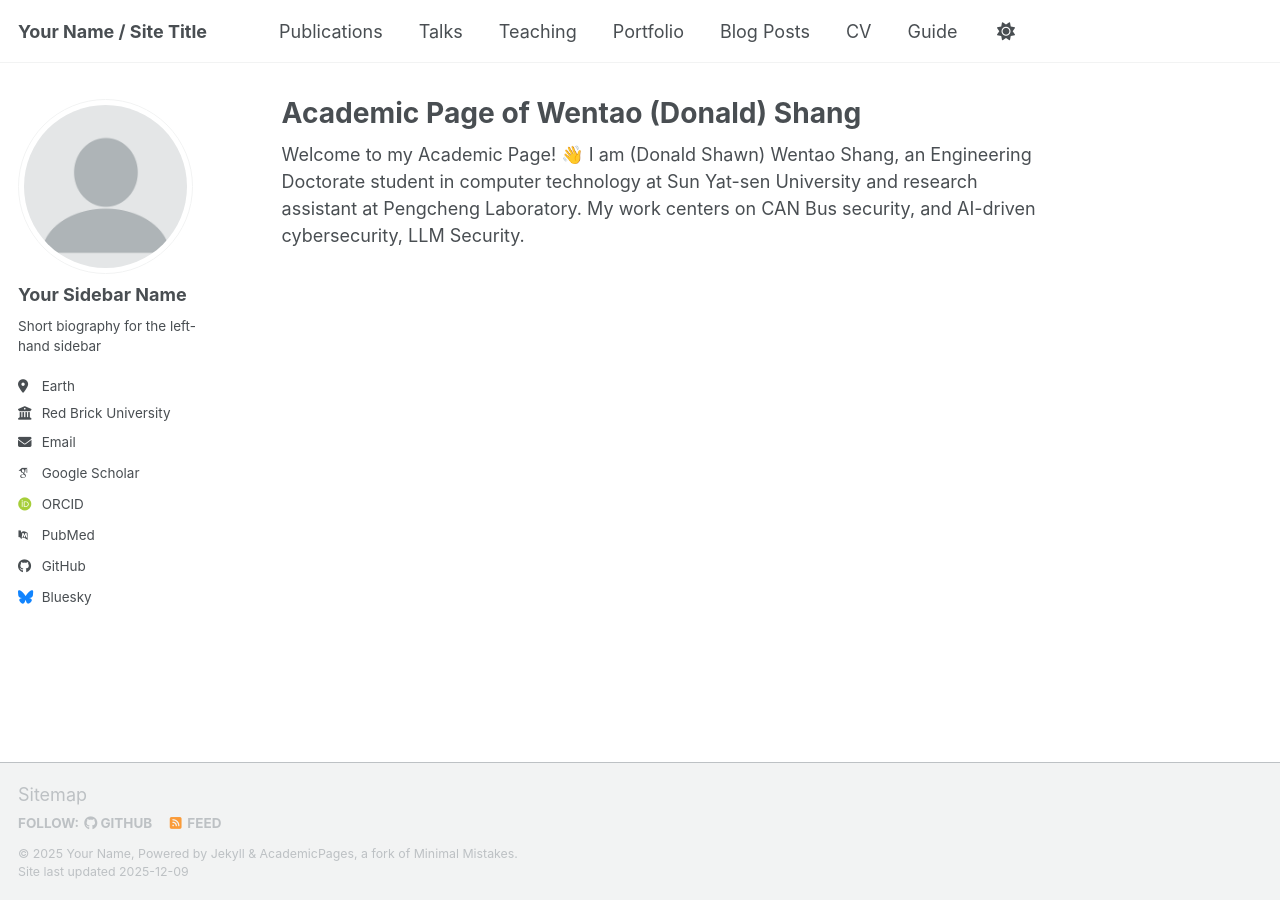
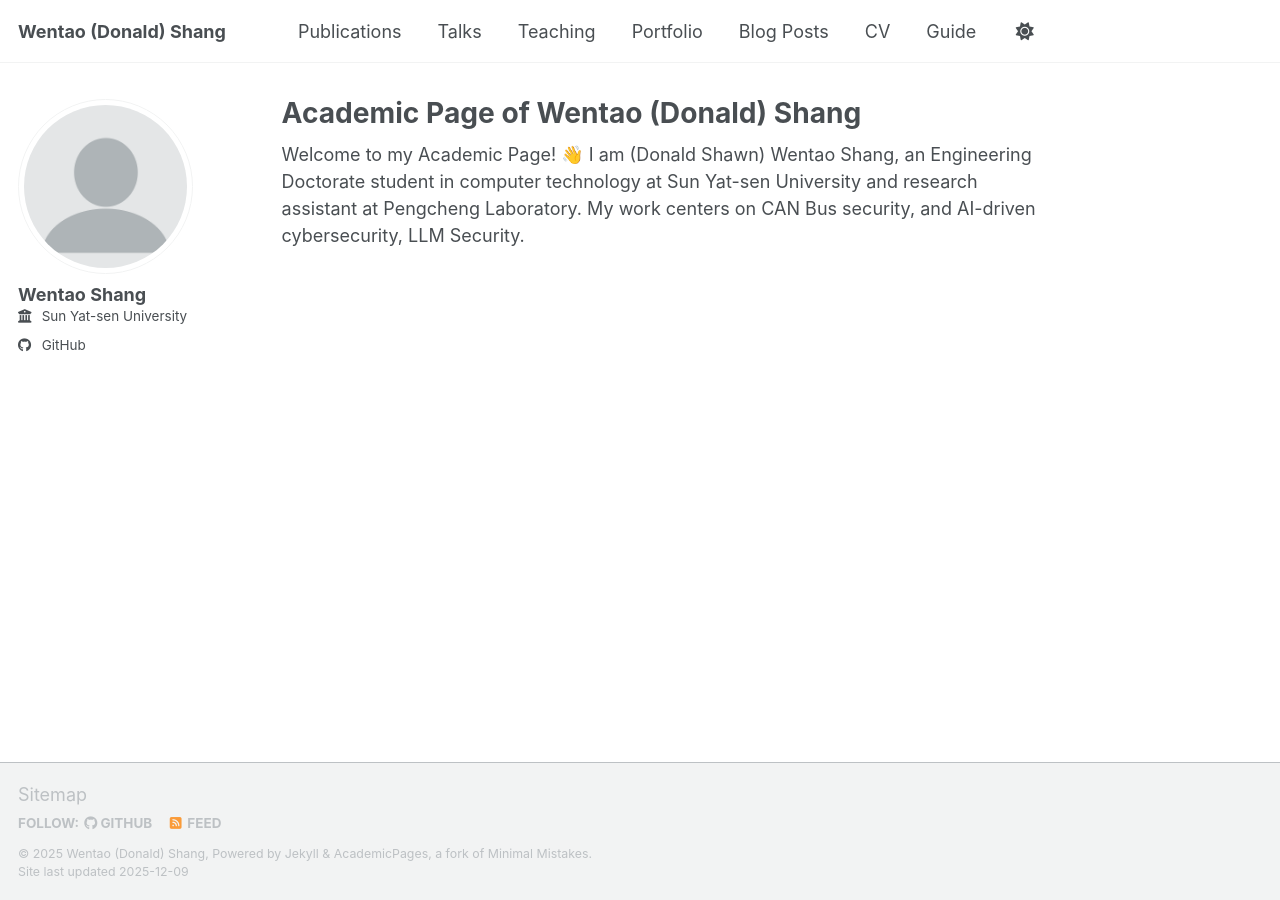
Before and after one commit to wentaoshang-don/wentaoshang-don.github.io, a Jekyll site: the page built from _pages/about.md, in a window 1280 px wide. Built offline with Jekyll 4.4.1, drawn with Linux system fonts in a browser that asks for light colours; some web fonts are replaced; a script bundle is joined from its source files by our own code; library files that are not in the unit come from our copies.

Commit message:
Update _config.yml

```diff
--- a/_config.yml
+++ b/_config.yml
@@ -9,14 +9,14 @@
 # Basic Site Settings
 locale                   : "en-US"
 site_theme               : "default" # Currently available options are "default", "air"
-title                    : "Your Name / Site Title"
+title                    : "Wentao (Donald) Shang"
 title_separator          : "-"
-name                     : &name "Your Name"
-description              : &description "Your Name's academic portfolio"   # Update this with a general description of your site, this is the default if not overridden by a page
-url                      : https://academicpages.github.io # The base hostname & protocol for your site e.g. "https://[your GitHub username].github.io",
+name                     : &name "Wentao (Donald) Shang"
+description              : &description "Eng.D student in Computer Technology, SYSU"   # Update this with a general description of your site, this is the default if not overridden by a page
+url                      : https://donaldshawnshang.github.io # The base hostname & protocol for your site e.g. "https://[your GitHub username].github.io",
                                                            # or if you already have some other page hosted on Github then use "https://[your GitHub username].github.io/[Your Repo Name]"
 baseurl                  : "" # the subpath of your site, e.g. "/blog"
-repository               : "academicpages/academicpages.github.io"
+repository               : "wentaoshang-don/wentaoshang-don.github.io"
 
 # Site Author - The following control what appear as part of the author content on the side bar.
 #               If a field is blank the icon and link will not appear, otherwise it will be shown.
@@ -24,24 +24,24 @@
 author:
   # Biographic information
   avatar           : "profile.png"
-  name             : "Your Sidebar Name"
+  name             : "Wentao Shang"
   pronouns         : # example: "she/her"
-  bio              : "Short biography for the left-hand sidebar"
-  location         : "Earth"
-  employer         : "Red Brick University"
-  uri              : # URL
-  email            : "none@example.org"
+  #bio              : "Short biography for the left-hand sidebar"
+  #location         : "Earth"
+  employer         : "Sun Yat-sen University"
+  #uri              : # URL
+  #email            : "shangwentao3@outlook.com"
 
   # Academic websites
   academia         : # URL
   arxiv            : # URL - Update with the correct link to your profile
-  googlescholar    : "https://scholar.google.com/citations?user=PS_CX0AAAAAJ"
+  googlescholar    :
   inspire-hep      : # URL
   impactstory      : # URL
-  orcid            : "https://orcid.org/yourorcidurl"
+  orcid            :
   semantic         : # URL
   ssrn             : # URL
-  pubmed           : "https://www.ncbi.nlm.nih.gov/pubmed/?term=john+snow"
+  pubmed           :
   researchgate     : # URL
   scopus           : # URL
   zotero           : # URL
@@ -51,13 +51,13 @@
   bitbucket        : # Username - Update with your username on the site
   codepen          : # Username
   dribbble         : # Username
-  github           : "academicpages"
+  github           : "donaldshawnshang"
   kaggle           : # Username
   stackoverflow    : # User number or user number and name (i.e., use "1" or "1/jeff-atwood")
 
   # Social media
   artstation       : # Username
-  bluesky          : "bsky.app" # Replace this with you Bluesky username
+  bluesky          :
   facebook         : # Username
   flickr           : # Username
   foursquare       : # Username
```
